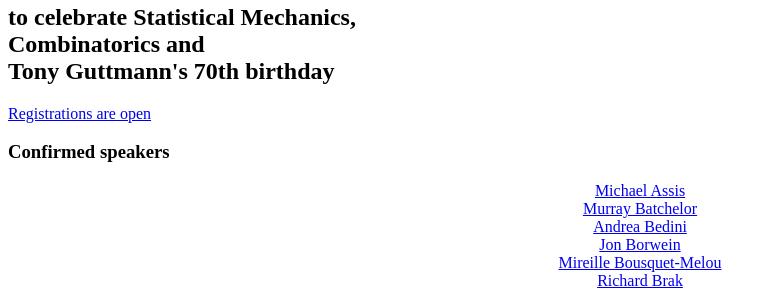
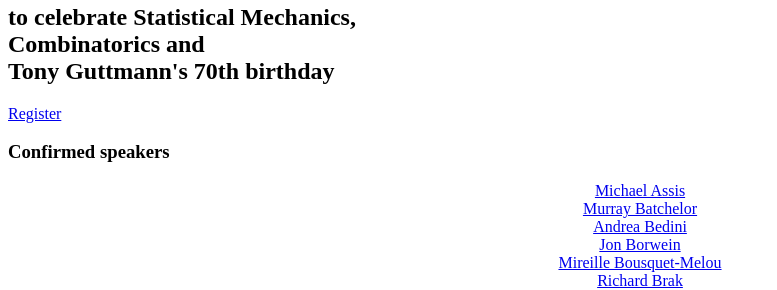
Before and after one commit to andreabedini/guttmann2015, a Jekyll site: the page built from index.html, in a window 1280 px wide. Shown: the part 150-440 px from the top of the page, without its empty margins (0-777 px from the left). Built offline with Jekyll 4.4.1, drawn with Linux system fonts in a browser that asks for light colours; nearby versions of some CDN libraries.

Commit message:
Change text

```diff
--- a/index.html
+++ b/index.html
@@ -5,7 +5,7 @@ layout: default
 <header class="major container 75%">
     <h2>Join us in Newcastle <br> to celebrate Statistical Mechanics,<br>Combinatorics and <br> Tony Guttmann's 70th birthday</h2>
     <p>
-    <a href="https://www.eventbrite.com/e/guttmann-2015-registration-16291431109">Registrations are open</a>
+    <a href="https://www.eventbrite.com/e/guttmann-2015-registration-16291431109">Register</a>
     </p>
 </header>
 
```
